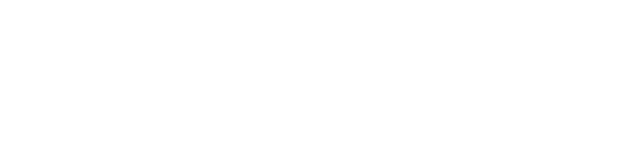
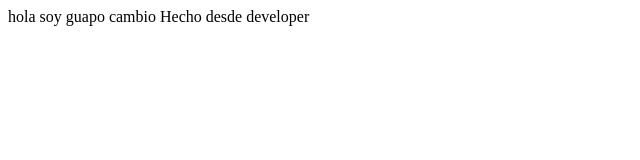
Before and after one commit to Hania152611/SoyGuapo, a plain HTML site: page index.html in a window 1280 px wide. Shown: the whole page, without its empty margins (0-640 px from the left). Drawn offline with Linux system fonts and the light colour scheme.

Commit message:
la vida es bella

```diff
--- a/index.html
+++ b/index.html
@@ -6,6 +6,9 @@
     <title>SoyGuapoLoSe &amp;GitHub</title>
 </head>
 <body>
+    </h1>hola soy guapo</h1>
+    </h2> cambio Hecho desde developer</h2>
 
 </body>
+
 </html>
```
